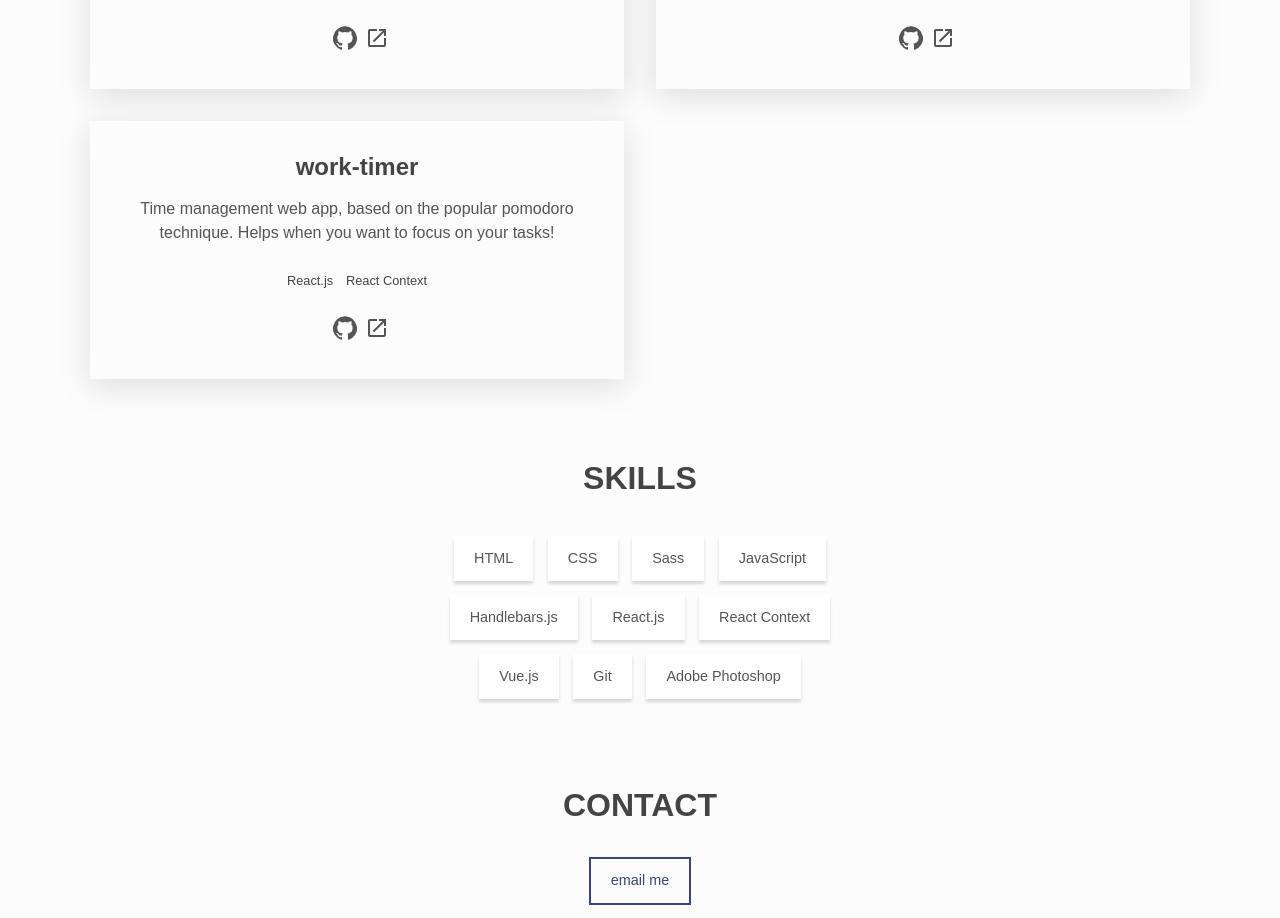
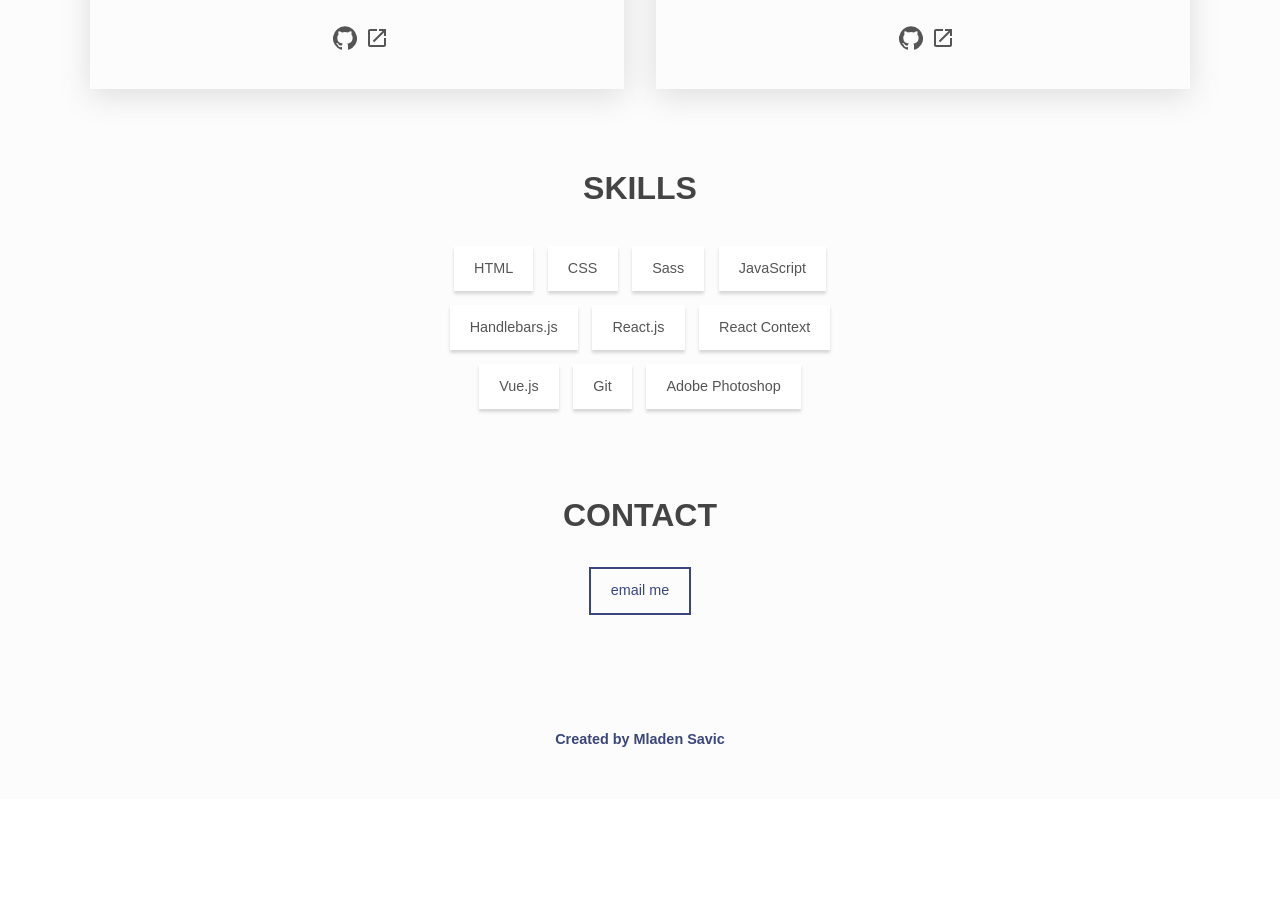
Before and after one commit to mladenqdev/portfolio, a React (Create React App) app: page / in a window 1280 px wide. Shown: the part 1161-2079 px from the top of the page. After the commit the page ends 1960 px from the top, so only its background shows below. Built offline with nearby package versions, Linux system fonts and the light colour scheme.

Commit message:
replaced projects

```diff
--- a/src/portfolio.js
+++ b/src/portfolio.js
@@ -53,14 +53,14 @@ const projects = [
         sourceCode: 'https://github.com/mladenqdev/recipez',
         livePreview: 'https://recipez-two.vercel.app/',
     },
-    {
-        name: 'work-timer',
-        description:
-            'Time management web app, based on the popular pomodoro technique. Helps when you want to focus on your tasks!',
-        stack: ['React.js', 'React Context'],
-        sourceCode: 'https://github.com/mladenqdev/work-timer',
-        livePreview: 'https://work-timer-lime.vercel.app/',
-    },
+    // {
+    //     name: 'work-timer',
+    //     description:
+    //         'Time management web app, based on the popular pomodoro technique. Helps when you want to focus on your tasks!',
+    //     stack: ['React.js', 'React Context'],
+    //     sourceCode: 'https://github.com/mladenqdev/work-timer',
+    //     livePreview: 'https://work-timer-lime.vercel.app/',
+    // },
 ];
 
 const skills = [
```
